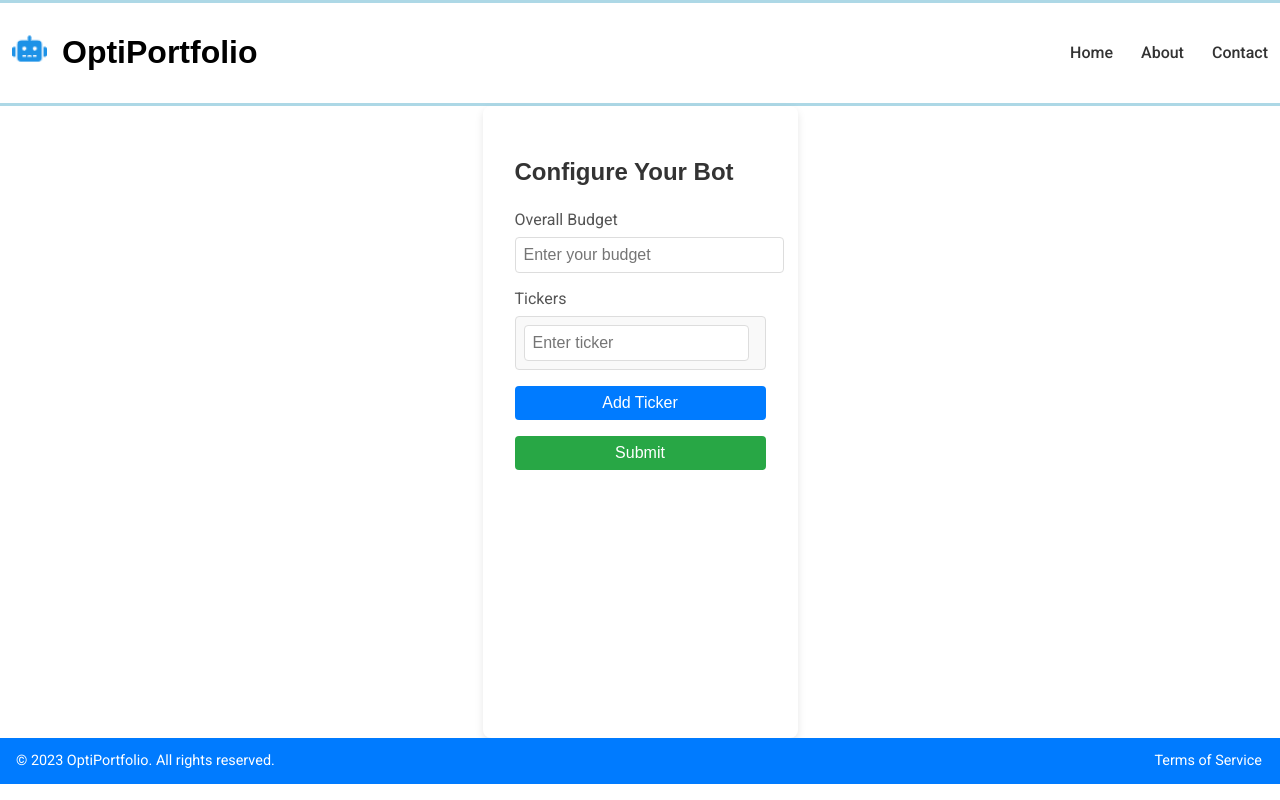
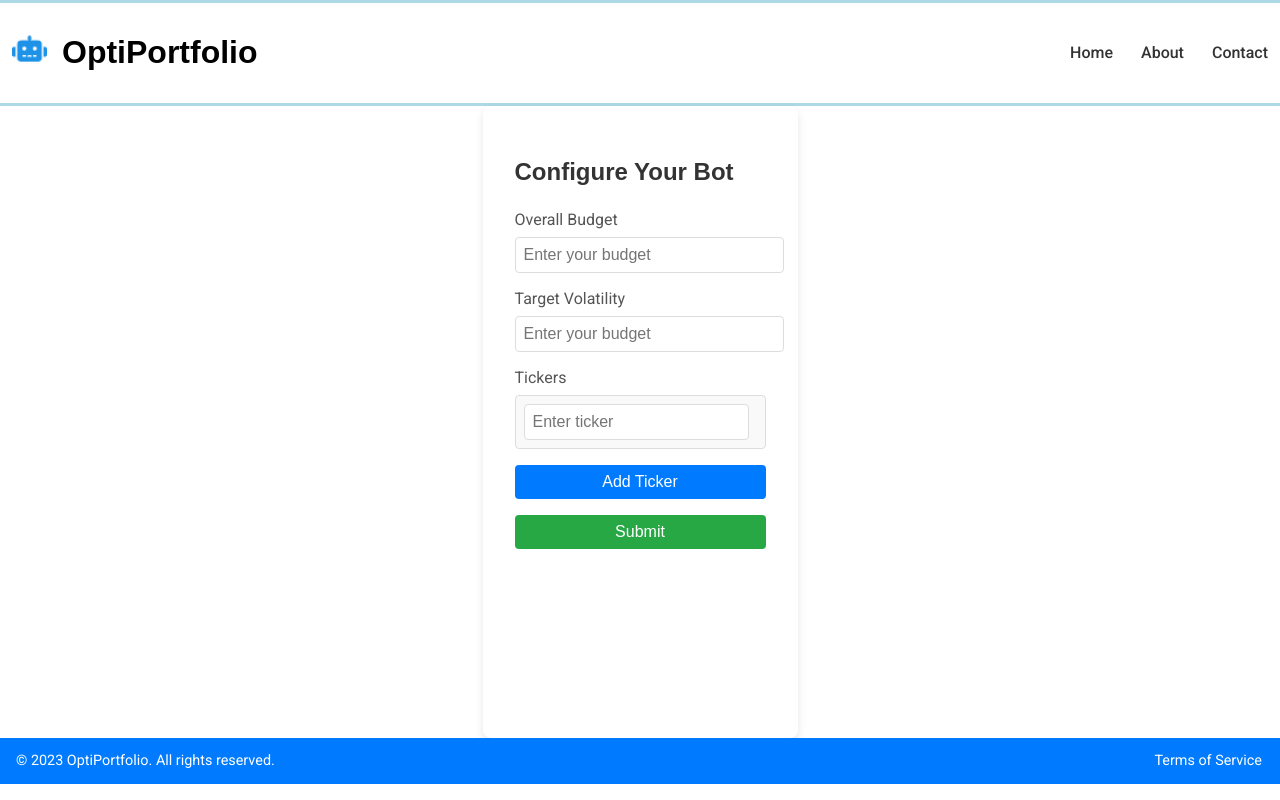
Before and after one commit to AmanNarendraAli/PortfolioOptimisationCapstone, a React (Create React App) app in the folder my-app/: page /configure-bot in a window 1280 px wide. Built offline with nearby package versions, Linux system fonts and the light colour scheme.

Commit message:
added volatility

```diff
--- a/my-app/src/components/TickerPage/TickerPage.js
+++ b/my-app/src/components/TickerPage/TickerPage.js
@@ -5,6 +5,7 @@ import './TickerPage.css';
 function Tickerpage() {
     const [tickers, setTickers] = useState(['']);
     const [budget, setBudget] = useState('');
+    const [volatility, setVolatility] = useState('');
 
     // Handle adding a new ticker input
     const addTicker = () => {
@@ -65,6 +66,16 @@ function Tickerpage() {
                 onChange={(e) => setBudget(e.target.value)}
             />
 
+            <label htmlFor="volatility">Target Volatility</label>
+            <input
+                type="number"
+                id="volatility"
+                placeholder="Enter your budget"
+                value={volatility}
+                onChange={(e) => setVolatility(e.target.value)}
+            />
+
+
             <label>Tickers</label>
             <div className="ticker-list">
                 {tickers.map((ticker, index) => (
```
Also changed, not shown: 1 other file (tests, documents, lock files or other folders).
